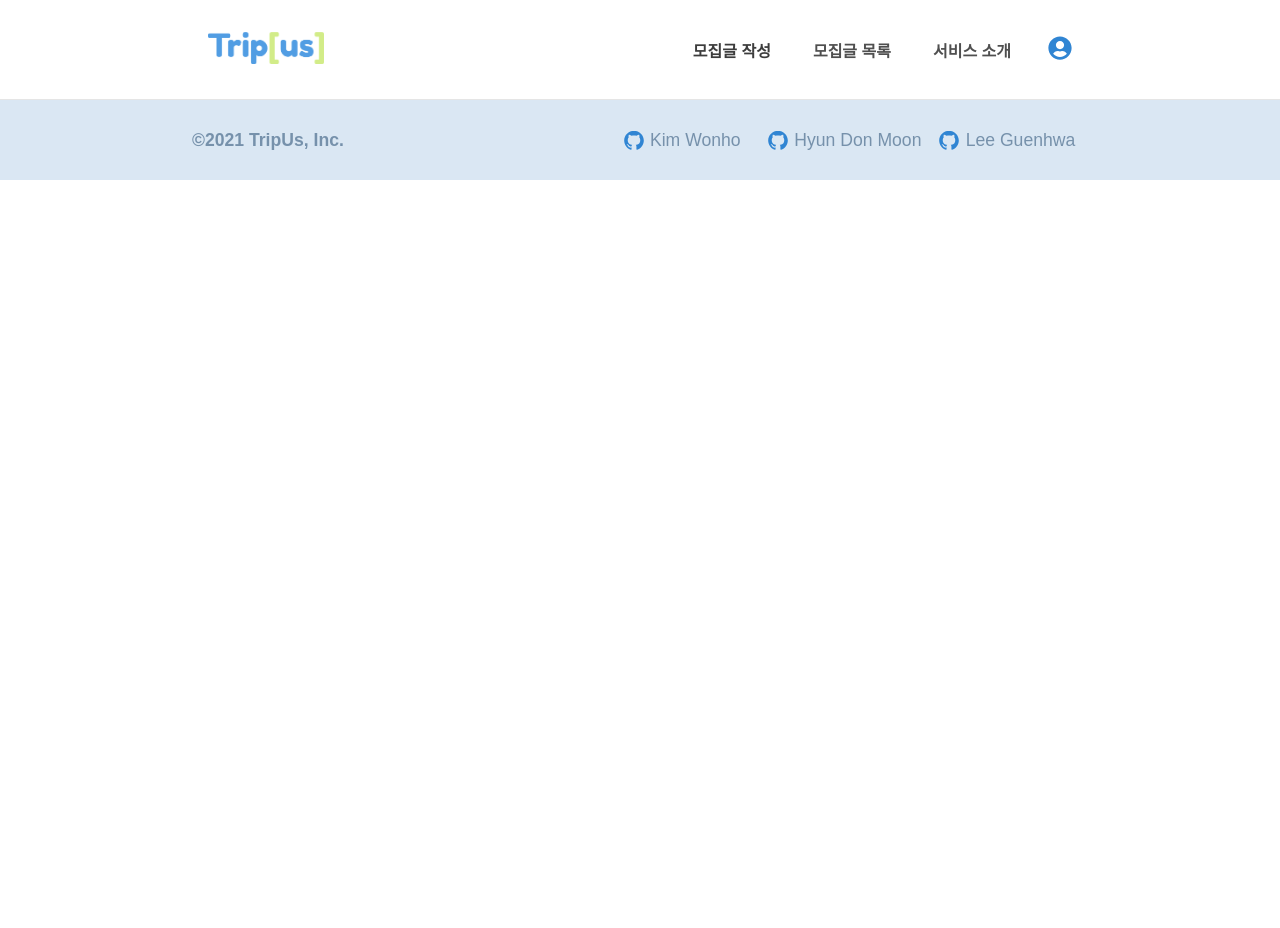
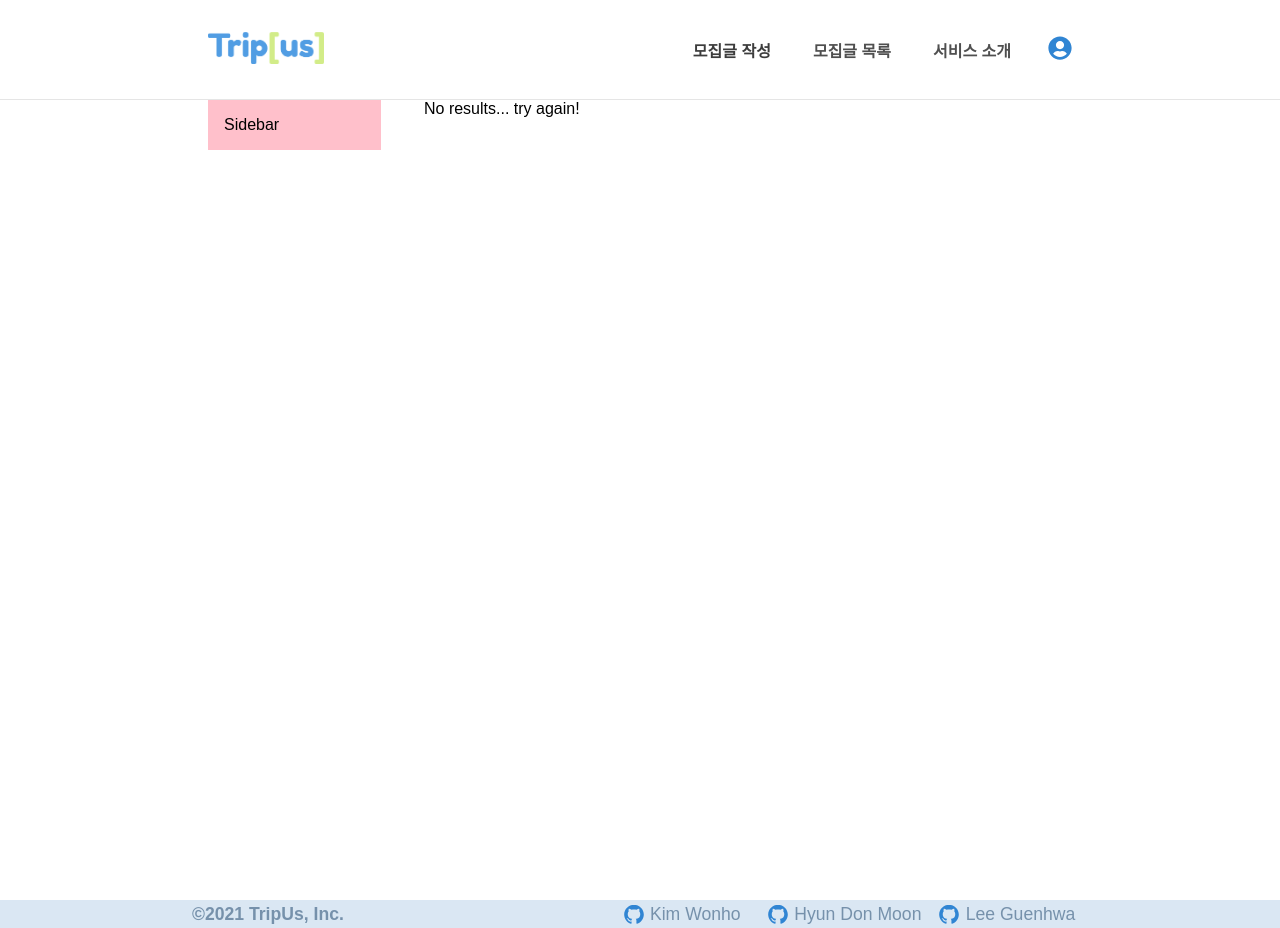
Before and after one commit to codestates/TripUs-client, a React (Create React App) app: page /search in a window 1280 px wide. Before the commit the page ends 800 px from the top, so only its background shows below. Built offline with nearby package versions, Linux system fonts and the light colour scheme.

Commit message:
[MODIFIED] modified search list page to include side bar section and search list section

```diff
--- a/public/index.html
+++ b/public/index.html
@@ -4,7 +4,7 @@
     <meta charset="utf-8" />
     <meta name="viewport" content="width=device-width, initial-scale=1" />
     <meta name="theme-color" content="#000000" />
-    <title>React App</title>
+    <title>TripUs | Travel, together.</title>
   </head>
   <body>
     <div id="root"></div>
--- a/src/App.js
+++ b/src/App.js
@@ -9,6 +9,8 @@ import { Header } from "./components/Header/Header";
 import AuthPage from "./pages/Auth";
 import LandingPage from "./pages/LandingPage";
 import FooterComponent from "./components/Footer";
+import SearchListPage from "./pages/SearchListPage";
+import SearchList from "./components/SearchList/SearchList";
 
 const App = () => {
   const [dropdownOpen, setDropdownOpen] = useState(false);
@@ -56,9 +58,9 @@ const App = () => {
             setLogin={setLogin}
           />
         </Route>
-        {/* <Route path="/search">
-          <Test />
-        </Route> */}
+        <Route path="/search">
+          <SearchListPage />
+        </Route>
         <Route exact path="/">
           <LandingPage />
         </Route>
--- a/src/components/Footer.js
+++ b/src/components/Footer.js
@@ -12,7 +12,6 @@ import { DiGithubBadge } from "react-icons/di";
 const Footer = styled.footer`
   max-width: 100%;
   min-width: 100vw;
-  height: 10%;
   border-top: none;
   background-color: rgba(198, 218, 237, 0.65);
   font-family: "PT Sans", sans-serif;
@@ -37,7 +36,6 @@ const Container = styled.div`
   align-items: center;
   padding-left: 32px;
   padding-right: 32px;
-  width: 100%;
   font-weight: 400;
   height: 100%;
 
--- a/src/components/SearchBar/SearchBarUtils.js
+++ b/src/components/SearchBar/SearchBarUtils.js
@@ -58,7 +58,7 @@ export const SearchBarSection = styled.section`
   .searchBar-wrapper {
     width: 100%;
     background: rgba(0, 0, 0, 0.35);
-    height: 30%;
+    height: 33%;
     padding: 1.5rem 0.6rem;
     display: flex;
     flex-direction: column;
@@ -75,7 +75,7 @@ export const SearchBarSection = styled.section`
 
   .searchBar {
     width: 100%;
-    height: 65%;
+    height: 75%;
     display: flex;
     justify-content: center;
 
--- /dev/null
+++ b/src/components/SearchList/Card.js
@@ -0,0 +1,98 @@
+import React, { useState, useEffect } from "react";
+import styled from "styled-components";
+import axios from "axios";
+
+const CardContainer = styled.div`
+  display: flex;
+  flex-direction: column;
+  box-shadow: 0.7rem 0.7rem 1rem rgba(0, 0, 0, 0.2);
+  margin-top: 1rem;
+
+  transition: transform 0.3s ease-in-out;
+
+  &:hover {
+    transform: translateY(-3%);
+  }
+
+  .card-image {
+    width: 100%;
+    height: 40%;
+
+    img: {
+      height: 100%;
+    }
+  }
+
+  .card-content {
+    margin: 0;
+    height: 60%;
+    padding-left: 1rem;
+    padding-right: 1rem;
+
+    background: #fff;
+
+    .card-title {
+      word-break: keep-all;
+    }
+
+    .card-text {
+    }
+
+    .card-button {
+      display: block;
+      width: 100%;
+      padding: 1rem;
+      text-align: center;
+      color: #3363ff;
+      background-color: #e6ecff;
+      border: none;
+      border-radius: 0.4rem;
+      cursor: pointer;
+    }
+  }
+`;
+
+const DEFAULT_IMG =
+  "https://images.unsplash.com/photo-1596786314237-367dcf7ab268?crop=entropy&cs=tinysrgb&fit=max&fm=jpg&ixid=MnwyMzQ2ODF8MHwxfHJhbmRvbXx8fHx8fHx8fDE2MjIyOTQzMjk&ixlib=rb-1.2.1&q=80&w=1080";
+
+const AXIOS_URL = "https://api.unsplash.com/search/photos";
+const CLIENT_ID = "3R-WZJq3nUxiCeL7ygi_qNZLe7vaMk1Wpd0EYMlogMQ";
+
+const Card = (props) => {
+  const [image, setImage] = useState("");
+
+  useEffect(() => {
+    axios
+      .get(AXIOS_URL, {
+        params: {
+          query: props.destination,
+          client_id: CLIENT_ID,
+          orientation: "landscape",
+        },
+      })
+      .then((res) => {
+        setImage(
+          res.data.results[Math.floor(Math.random() * 10 + 1)].urls.regular
+        );
+      })
+      .catch((e) => console.log(e));
+  }, []);
+
+  return (
+    <CardContainer>
+      <img src={image ? image : DEFAULT_IMG} className="card-image" />
+      <div className="card-content">
+        <h3 className="card-title">{props.title}</h3>
+        <p className="card-text">출국일: {props.departure_date}</p>
+        <p className="card-text">귀국일: {props.return_date}</p>
+        <p className="card-text">총인원: {props.people_num}</p>
+
+        <button type="button" className="card-button">
+          자세히 보기
+        </button>
+      </div>
+    </CardContainer>
+  );
+};
+
+export default Card;
--- a/src/components/SearchList/SearchList.js
+++ b/src/components/SearchList/SearchList.js
@@ -2,9 +2,10 @@ import React, { useState, useEffect } from "react";
 import axios from "axios";
 import { useLocation } from "react-router-dom";
 
+import Card from "./Card";
+
 const SearchList = () => {
   const [searchResults, setSearchResults] = useState([]);
-  console.log(searchResults);
 
   const query = new URLSearchParams(useLocation().search);
 
@@ -31,16 +32,23 @@ const SearchList = () => {
     }
   }, []);
 
-  const results = searchResults.map((result) => {
-    return (
-      <div key={result.nickname}>
-        <h1>{result.destination.toUpperCase()}</h1>
-        <p>{result.departure_date}</p>
-      </div>
-    );
-  });
+  if (searchResults.length > 0) {
+    const cards = searchResults.map((data) => {
+      return (
+        <Card
+          title={data.title}
+          departure_date={data.departure_date}
+          return_date={data.return_date}
+          people_num={data.people_num}
+          key={data.nickname}
+        />
+      );
+    });
 
-  return <div>{results}</div>;
+    return <>{cards}</>;
+  }
+
+  return <div>No results... try again!</div>;
 };
 
 export default SearchList;
--- /dev/null
+++ b/src/pages/DefaultPageSetUp.js
@@ -0,0 +1,28 @@
+import styled from "styled-components";
+
+export const Page = styled.div`
+  width: 100%;
+  min-height: 100%;
+  display: flex;
+  justify-content: center;
+  overflow: auto;
+`;
+
+export const OuterWrapper = styled.div`
+  display: flex;
+  justify-content: center;
+  height: 100%;
+
+  @media (max-width: 911px) {
+    width: 90%;
+  }
+
+  @media (min-width: 911px) {
+    width: 75%;
+  }
+`;
+
+export const InnerWrapper = styled.div`
+  width: 90%;
+  height: 100%;
+`;
--- /dev/null
+++ b/src/pages/SearchListPage.js
@@ -0,0 +1,28 @@
+import React from "react";
+
+import { Page, OuterWrapper, InnerWrapper } from "./DefaultPageSetUp";
+import {
+  SearchPageWrapper,
+  ResultsSection,
+  SideBarSection,
+} from "../styles/SearchListStyles";
+import SearchList from "../components/SearchList/SearchList";
+
+const SearchListPage = () => {
+  return (
+    <Page>
+      <OuterWrapper>
+        <InnerWrapper>
+          <SearchPageWrapper>
+            <SideBarSection>Sidebar</SideBarSection>
+            <ResultsSection>
+              <SearchList />
+            </ResultsSection>
+          </SearchPageWrapper>
+        </InnerWrapper>
+      </OuterWrapper>
+    </Page>
+  );
+};
+
+export default SearchListPage;
--- a/src/styles/GlobalStyle.js
+++ b/src/styles/GlobalStyle.js
@@ -1,7 +1,9 @@
 import { createGlobalStyle } from "styled-components";
 
 export const GlobalStyle = createGlobalStyle`
-  * {
+  *,
+  *::before,
+  *::after {
     box-sizing: border-box;
     font-family: 'Nanum Gothic', sans-serif;
     outline: none;
--- /dev/null
+++ b/src/styles/SearchListStyles.js
@@ -0,0 +1,49 @@
+import styled from "styled-components";
+
+export const SearchPageWrapper = styled.div`
+  display: flex;
+  column-gap: 5%;
+
+  @media (max-width: 911px) {
+    flex-direction: column;
+  }
+`;
+
+export const ResultsSection = styled.div`
+  display: grid;
+  justify-content: space-between;
+  width: 75%;
+
+  @media (max-width: 911px) {
+    width: 100%;
+  }
+
+  @media (max-width: 700px) {
+    grid-template-columns: 100%;
+  }
+
+  @media (min-width: 700px) {
+    grid-template-columns: repeat(2, 47%);
+  }
+
+  @media (min-width: 1400px) {
+    grid-template-columns: repeat(3, 32%);
+  }
+
+  @media (min-width: 1800px) {
+    grid-template-columns: repeat(4, 24%);
+  }
+`;
+
+export const SideBarSection = styled.div`
+  background: pink;
+  padding: 1rem;
+
+  @media (max-width: 911px) {
+    width: 100%;
+  }
+
+  @media (min-width: 911px) {
+    width: 20%;
+  }
+`;
```
Also changed, not shown: src/components/SearchList/SideBar.js (renamed from src/components/SearchList/SearchListUtils.js).
